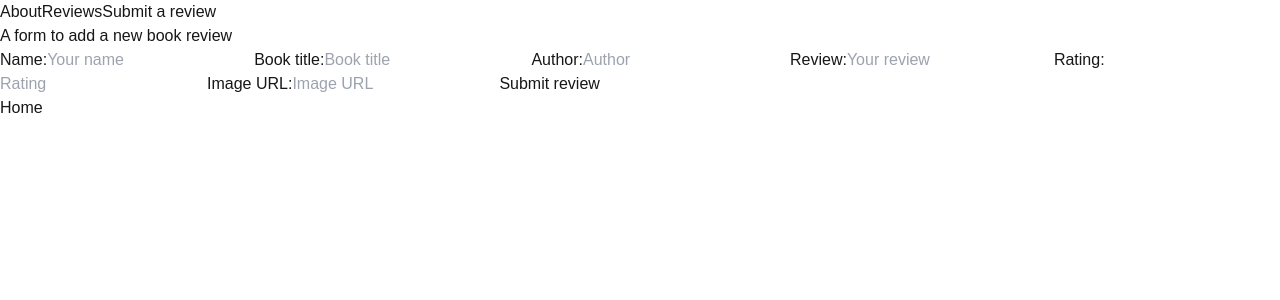
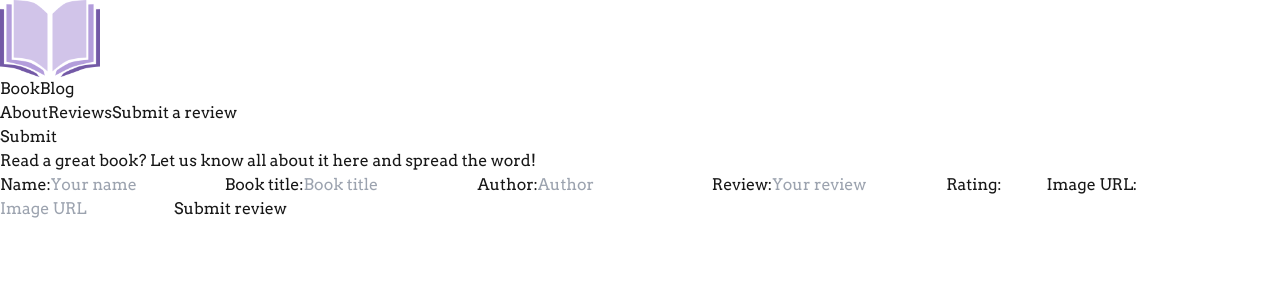
Before and after one commit to zkrylbntz/week8assingment, a Next.js app: page /submit in a window 1280 px wide. Shown: the top 300 px of the page. Built offline with nearby package versions, Linux system fonts and the light colour scheme; no server answers.

Commit message:
Made a start on styling

```diff
--- a/src/app/layout.js
+++ b/src/app/layout.js
@@ -2,6 +2,13 @@ import localFont from "next/font/local";
 import "./globals.css";
 import NavBar from "@/components/NavBar";
 import Link from "next/link";
+import { Arvo } from "next/font/google";
+
+const arvo = Arvo({
+  weight: "400",
+  style: "normal",
+  subsets: ["latin"],
+});
 
 const geistSans = localFont({
   src: "./fonts/GeistVF.woff",
@@ -23,11 +30,11 @@ export default function RootLayout({ children }) {
   return (
     <html lang="en">
       <body
-        className={`${geistSans.variable} ${geistMono.variable} antialiased`}
+        // className={`${geistSans.variable} ${geistMono.variable} antialiased`}
+        className={arvo.className}
       >
         <NavBar />
         {children}
-        <Link href="/">Home</Link>
       </body>
     </html>
   );
--- /dev/null
+++ b/src/app/reviews/[id]/review.module.css
@@ -0,0 +1,3 @@
+#review-container {
+  justify-content: center;
+}
--- a/src/app/submit/page.js
+++ b/src/app/submit/page.js
@@ -3,6 +3,12 @@ import { revalidatePath } from "next/cache";
 import { redirect } from "next/navigation";
 // Some navigation here
 //!Remember the metadata
+export function generateMetadata() {
+  return {
+    title: `Submit`,
+    description: `Read a good book? Submit it here, lets talk about it!`,
+  };
+}
 
 export default function Submit() {
   async function handleSubmitPost(formData) {
@@ -24,9 +30,17 @@ export default function Submit() {
   // Here I need to handle the submit of the posts form
   return (
     <>
-      <h1>A form to add a new book review</h1>
+      <div className="bg-purple-300 p-2 text-white">
+        <h1 className="text-3xl flex flex-col items-center">Submit</h1>
+        <p className=" flex flex-col items-center">
+          Read a great book? Let us know all about it here and spread the word!
+        </p>
+      </div>
       {/* Here I need a form to collect data from the user */}
-      <form action={handleSubmitPost} className="flex flex-col items-center">
+      <form
+        action={handleSubmitPost}
+        className="flex flex-col items-center p-4 justify-evenly h-2/5"
+      >
         <label htmlFor="users_name">Name:</label>
         <input
           type="text"
@@ -64,7 +78,8 @@ export default function Submit() {
           type="number"
           name="rating"
           id="rating"
-          placeholder="Rating"
+          min={1}
+          max={10}
           required
         />
         <label htmlFor="image">Image URL:</label>
--- a/src/components/NavBar.jsx
+++ b/src/components/NavBar.jsx
@@ -1,11 +1,18 @@
 import Link from "next/link";
-
+import Image from "next/image";
+import bookIcon from "@/../public/bookIcon.webp";
 export default function NavBar() {
   return (
     <>
-      <Link href="/about">About</Link>
-      <Link href="/reviews">Reviews</Link>
-      <Link href="/submit">Submit a review</Link>
+      <div className="m-4 flex flex-row justify-start;">
+        <Image src={bookIcon} alt="" width={100} height={200} />
+        <h1 className="m-2 text-6xl content-center">BookBlog</h1>
+      </div>
+      <div className="text-lg  flex flex-row gap-5 justify-end m-4">
+        <Link href="/about">About</Link>
+        <Link href="/reviews">Reviews</Link>
+        <Link href="/submit">Submit a review</Link>
+      </div>
     </>
   );
 }
```
Also changed, not shown: src/app/about/page.js (+7 -0 lines), src/app/reviews/[id]/page.js (+30 -8 lines), src/app/reviews/page.js (+19 -4 lines), public/bookIcon.webp (added).
